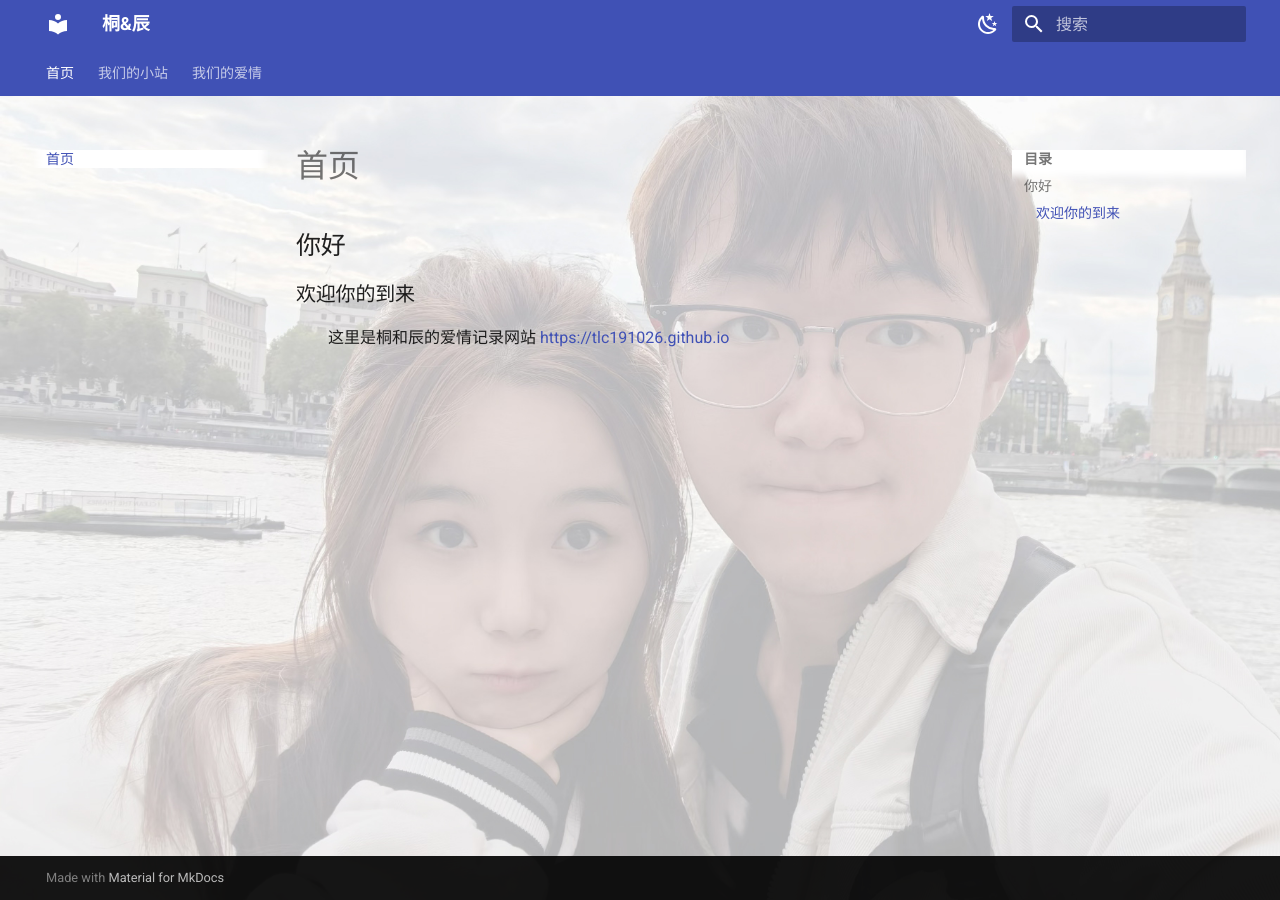
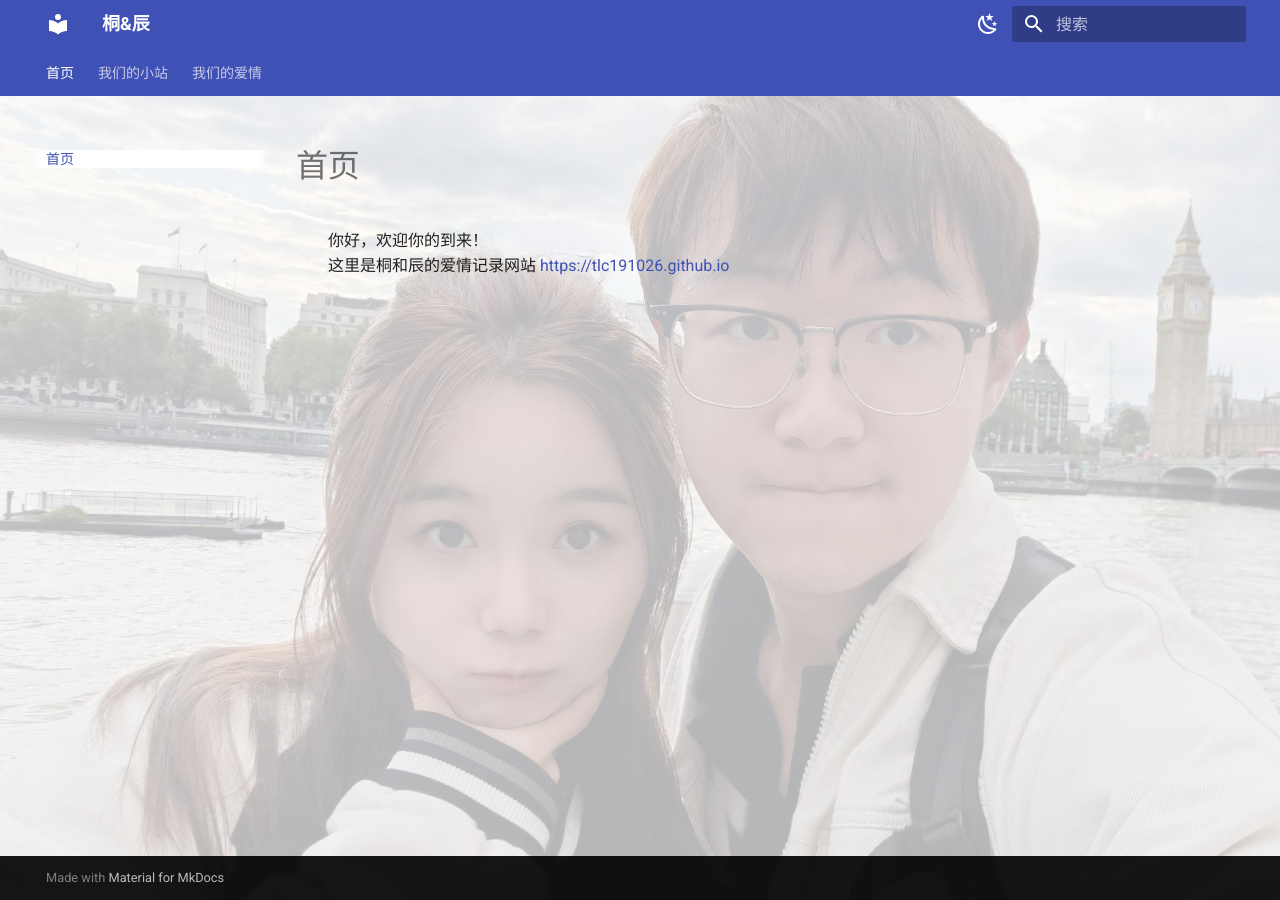
Before and after one commit to tlc191026/tlc191026.github.io, an MkDocs documentation site: the page built from docs/index.md, in a window 1280 px wide. Built offline with MkDocs 1.6.1 and Material for MkDocs 9.7.7, drawn with Linux system fonts in a browser that asks for light colours.

Commit message:
Update index.md

```diff
--- a/docs/index.md
+++ b/docs/index.md
@@ -1,6 +1,5 @@
 # 首页
-## 你好
-### 欢迎你的到来
+&emsp;&emsp;你好，欢迎你的到来！<br/>
 &emsp;&emsp;这里是桐和辰的爱情记录网站 <https://tlc191026.github.io>
 <style>
  /* 初始设置，背景图片位于左上角 */
```
Also changed, not shown: other parts of docs/index.md (+1 -1 lines).
